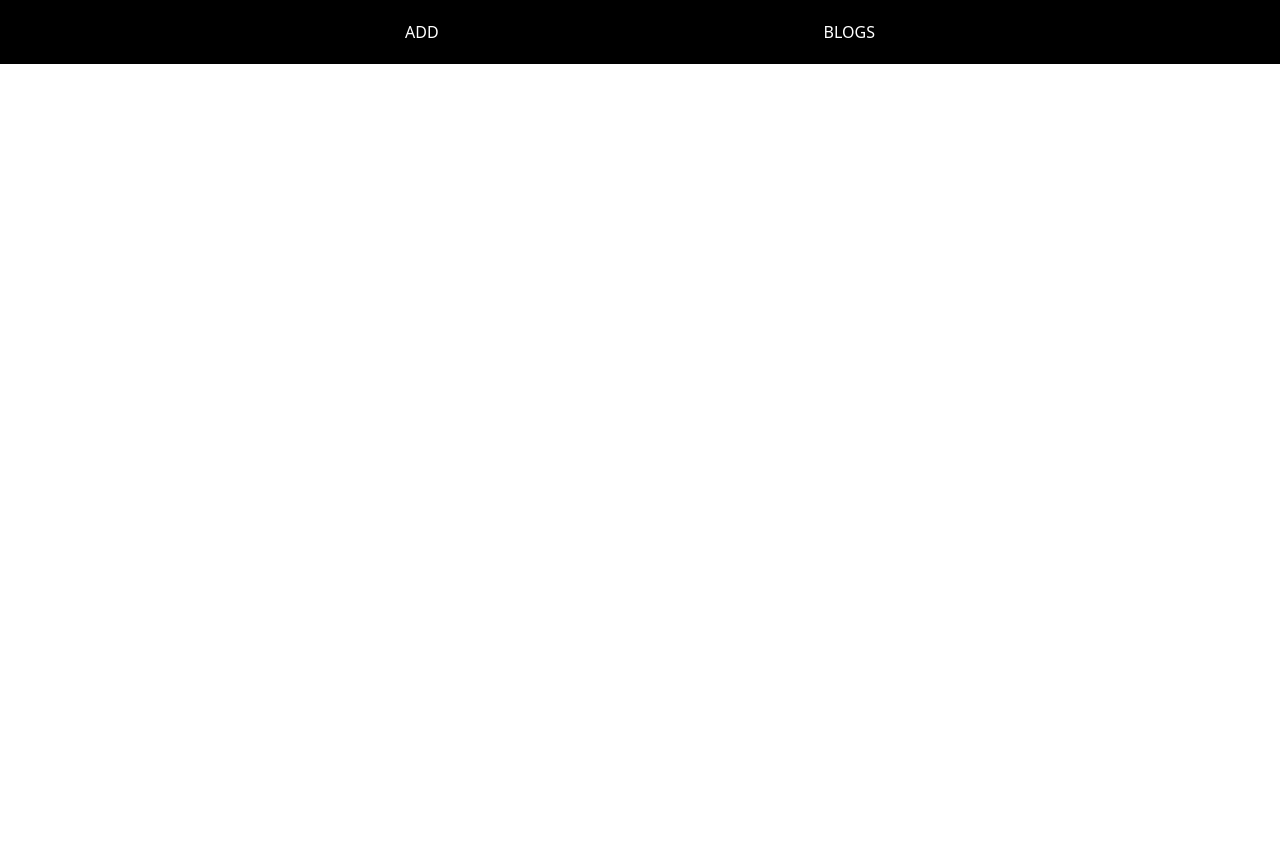
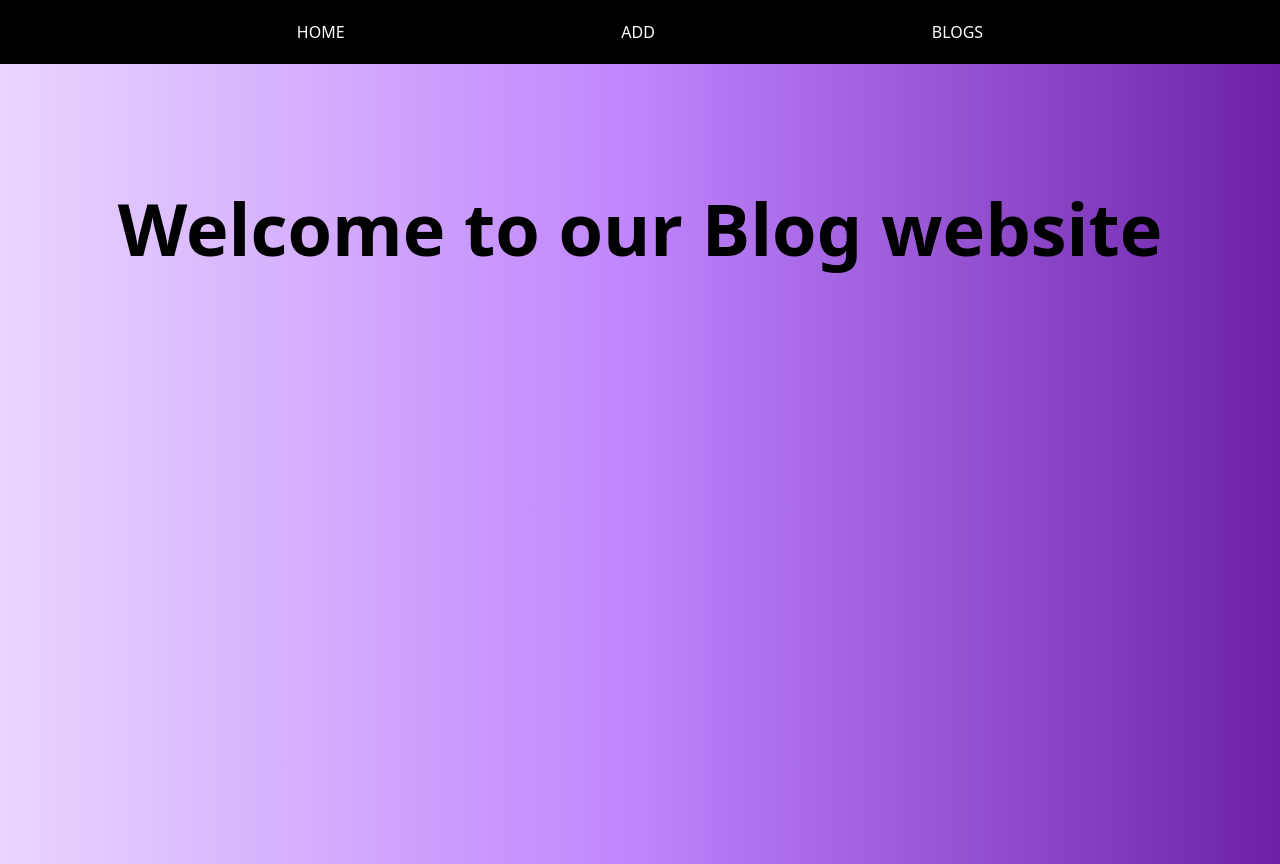
Before and after one commit to sundaram123krishnan/Blog-Website, a React (Create React App) app in the folder frontend/: page / in a window 1280 px wide. Before the commit this address had no page. Before the commit the page ends 800 px from the top, so only its background shows below. Built offline with nearby package versions, Linux system fonts and the light colour scheme.

Commit message:
added home section to navbar

```diff
--- a/frontend/src/Navbar.js
+++ b/frontend/src/Navbar.js
@@ -1,13 +1,17 @@
 import React from "react";
 import { BrowserRouter, Routes, Route, NavLink } from "react-router-dom";
-import Add from "./Add";
+import ControlledEditor from "./Add";
 import Content from "./Content";
+import Home from "./Home";
 
 export default function Navbar() {
   return (
     <BrowserRouter>
       <div>
         <div className="flex justify-evenly p-5 bg-black text-white">
+          <button>
+            <NavLink to="/">HOME</NavLink>
+          </button>
           <button>
             <NavLink to="/add">ADD</NavLink>
           </button>
@@ -17,8 +21,9 @@
         </div>
       </div>
       <Routes>
-        <Route exact path="/add" element={<Add />} />
+        <Route exact path="/add" element={<ControlledEditor />} />
         <Route exact path="/blogs" element={<Content />} />
+        <Route exact path="/" element={<Home />} />
       </Routes>
     </BrowserRouter>
   );
```
